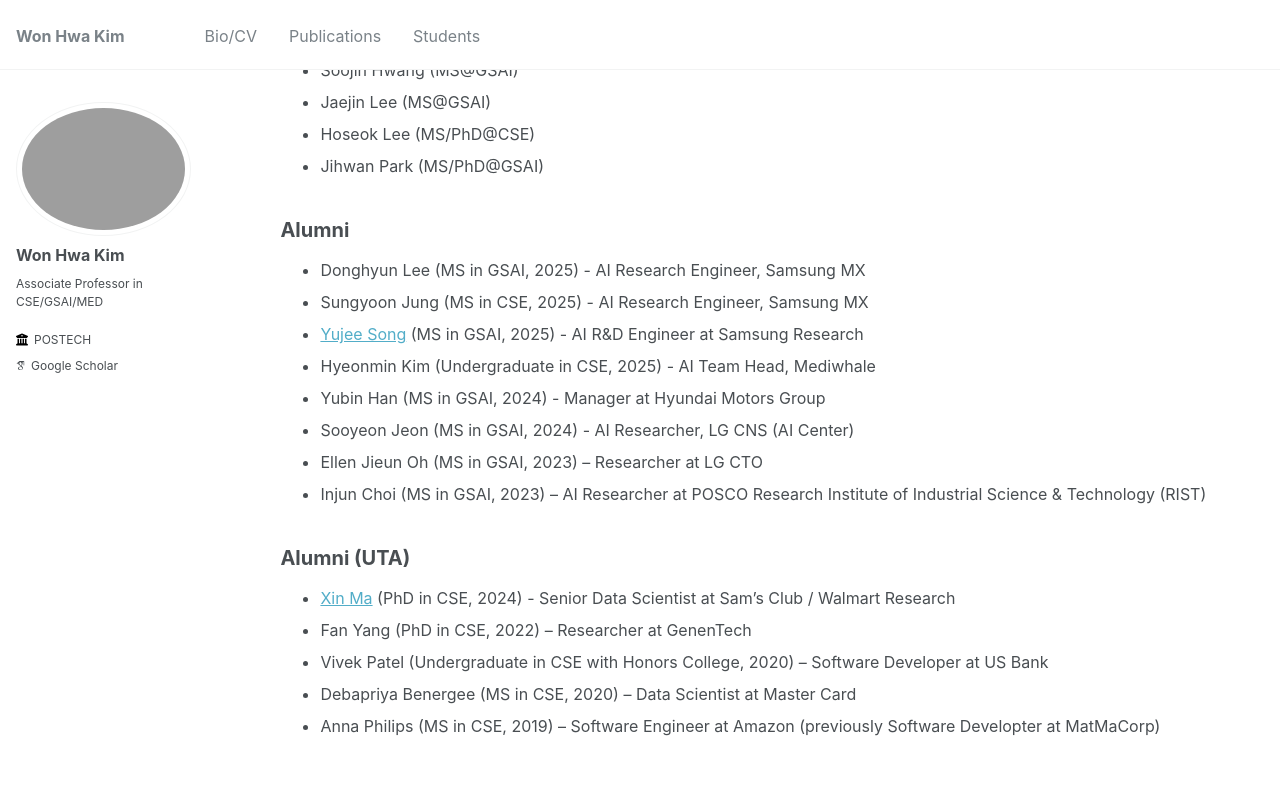
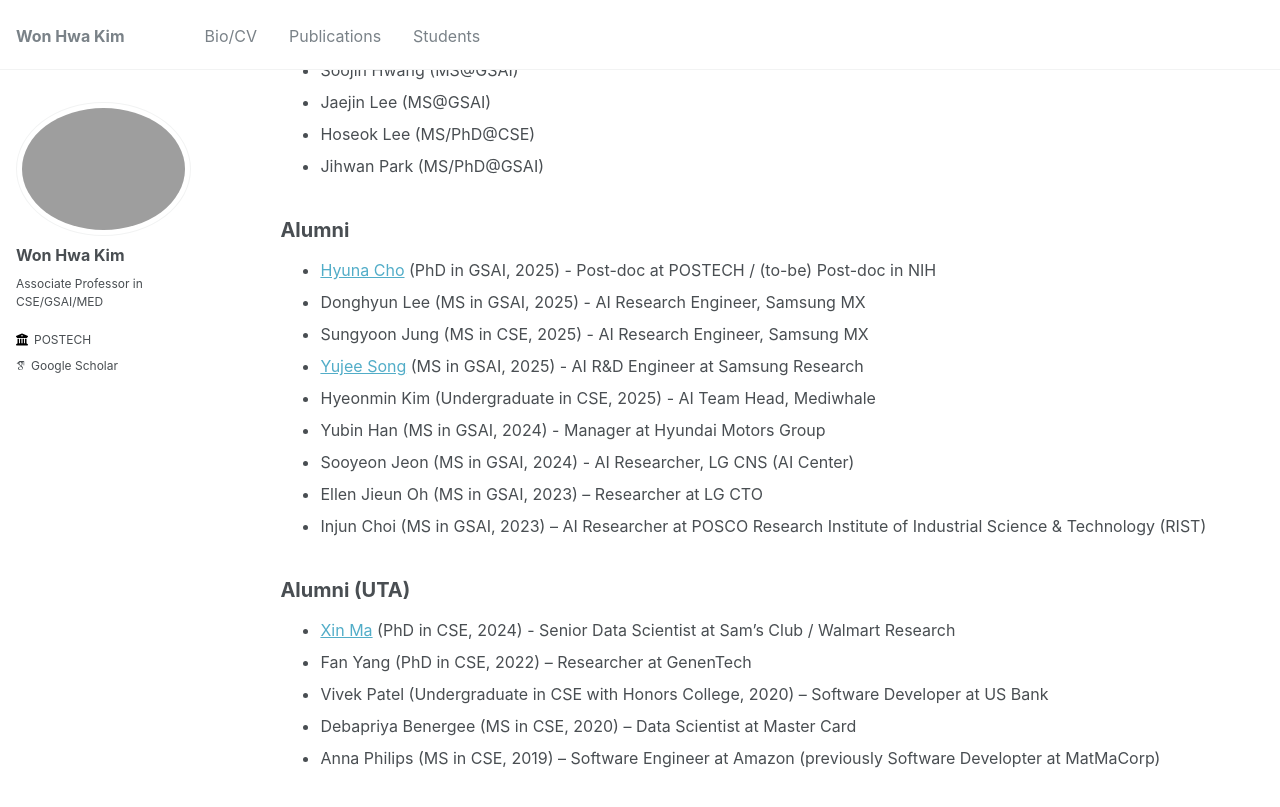
Before and after one commit to wwplato/wwplato.github.io, a Jekyll site: the page built from _pages/students.md, in a window 1280 px wide and 900 px high, scrolled down 437 px. Shown: the top 807 px of the window. Built offline with Jekyll 4.4.1, drawn with Linux system fonts in a browser that asks for light colours; some web fonts are replaced.

Commit message:
Update students.md

```diff
--- a/_pages/students.md
+++ b/_pages/students.md
@@ -23,6 +23,7 @@ author_profile: true
 
 Alumni
 ----
+* [Hyuna Cho](http://sites.google.com/view/hyunacho "Hyuna Cho") (PhD in GSAI, 2025) - Post-doc at POSTECH / (to-be) Post-doc in NIH
 * Donghyun Lee (MS in GSAI, 2025) - AI Research Engineer, Samsung MX
 * Sungyoon Jung (MS in CSE, 2025) - AI Research Engineer, Samsung MX
 * [Yujee Song](https://jardindelsol.github.io "Yujee Song") (MS in GSAI, 2025) - AI R&D Engineer at Samsung Research
```
